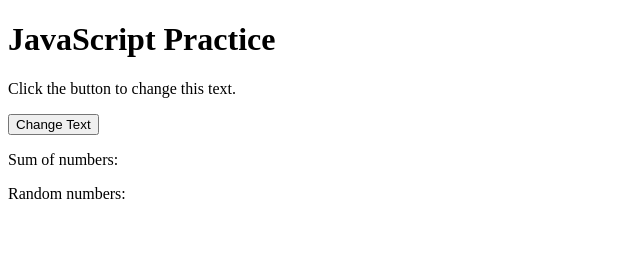
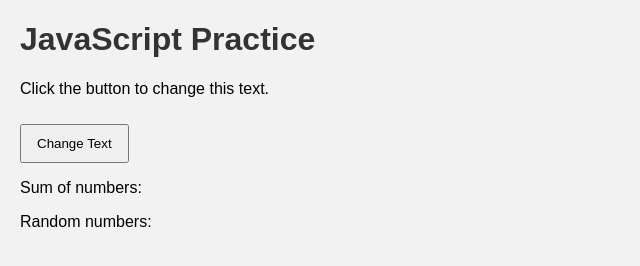
Before and after one commit to kamijoseph/week-6, a plain HTML site: page index.html in a window 1280 px wide. Shown: the whole page, without its empty margins (0-640 px from the left). Drawn offline with Linux system fonts and the light colour scheme.

Commit message:
Update style.css

```diff
--- a/style.css
+++ b/style.css
@@ -1 +1,20 @@
-# styles
+/* styles */
+body {
+    font-family: Arial, sans-serif;
+    margin: 20px;
+    background-color: #f2f2f2;
+}
+
+h1 {
+    color: #333;
+}
+
+button {
+    padding: 10px 15px;
+    margin-top: 10px;
+    cursor: pointer;
+}
+
+#random-list li {
+    color: #555;
+}s
```
